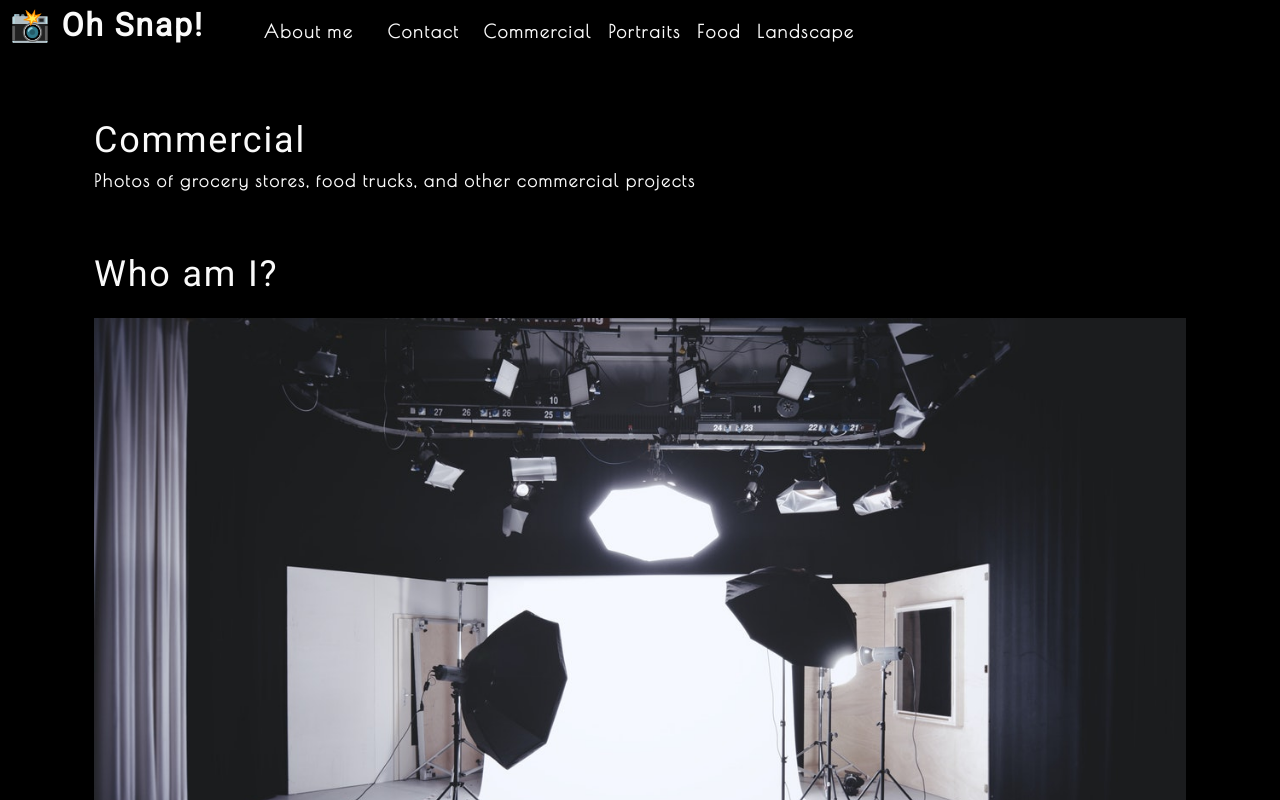
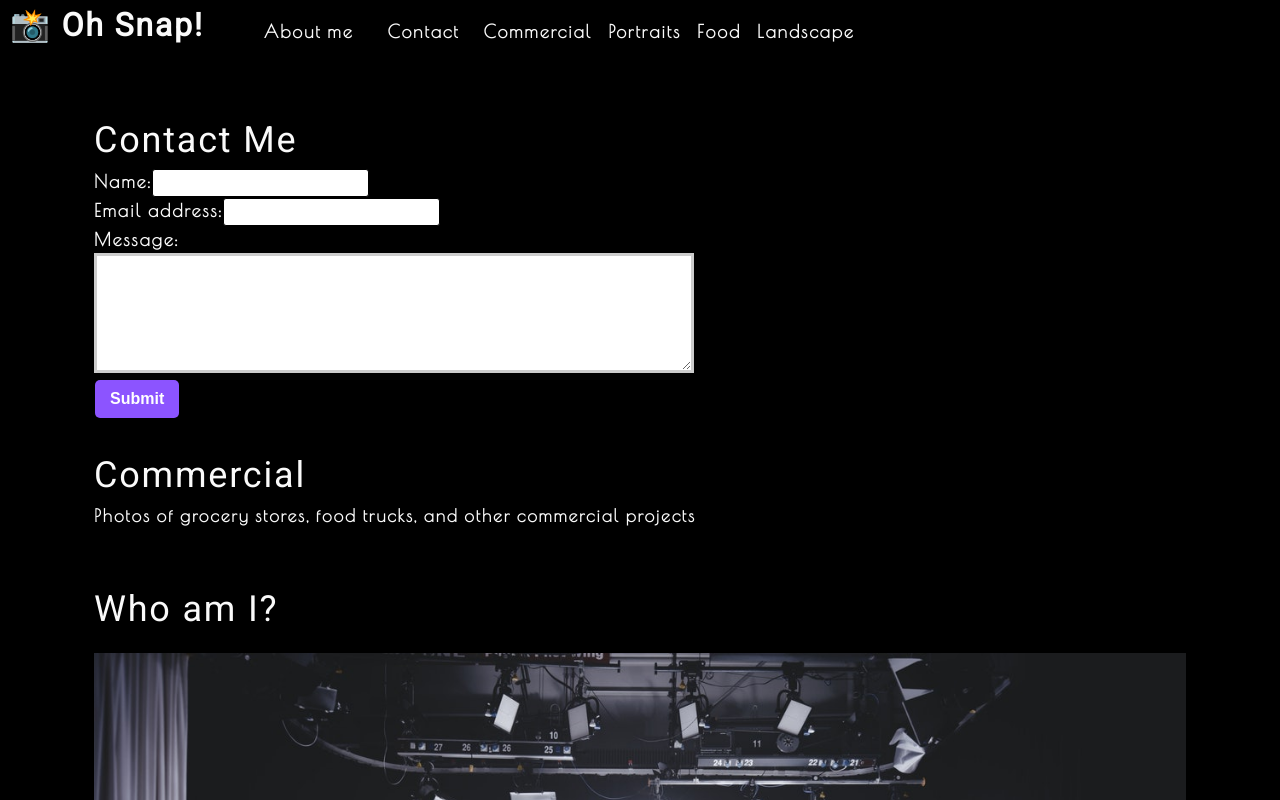
Before and after one commit to wberry86/photo-port, a React (Create React App) app: page / in a window 1280 px wide. Shown: the top 800 px of the page. Built offline with nearby package versions, Linux system fonts and the light colour scheme.

Commit message:
added submit handler

```diff
--- a/src/App.js
+++ b/src/App.js
@@ -2,6 +2,7 @@
 import Nav from './components/Nav';
 import About from './components/About';
 import Gallery from './components/Gallery';
+import ContactForm from './components/Contact';
 
 function App() {
   const [categories] = useState([
@@ -25,6 +26,7 @@
       ></Nav>
       <main>
         <div>
+          <ContactForm></ContactForm>
           <Gallery currentCategory={currentCategory}></Gallery>
           <About></About>
         </div>
--- a/src/components/Contact/index.js
+++ b/src/components/Contact/index.js
@@ -1,21 +1,35 @@
-import React from "react";
+import React, { useState } from "react";
 
 function ContactForm() {
+    const [formState, setFormState] = useState({ name: '', email: '', message: '' });
+    const { name, email, message } = formState
+
+    function handleChange(e) {
+        setFormState({...formState, [e.target.name]: e.target.value})
+    }
+
+    function handleSubmit(e) {
+        e.preventDefault();
+        console.log(formState);
+    }
+
+
+
   return (
     <section>
       <h1>Contact Me</h1>
-      <form id="Contact-form">
+      <form id="Contact-form" onSubmit={handleSubmit}>
         <div>
           <label htmlFor="name">Name:</label>
-          <input type="text" name="name" />
+          <input type="text" name="name" defaultValue={name} onChange={handleChange} />
         </div>
         <div>
           <label htmlFor="email">Email address:</label>
-          <input type="email" name="email" />
+          <input type="email" onChange={handleChange} name="email" defaultValue={email} />
         </div>
         <div>
           <label htmlFor="message">Message:</label>
-          <textarea name="message" rows="5" />
+          <textarea name="message" rows="5" defaultValue={message} onChange={handleChange} />
         </div>
         <button type="submit">Submit</button>
       </form>
```
